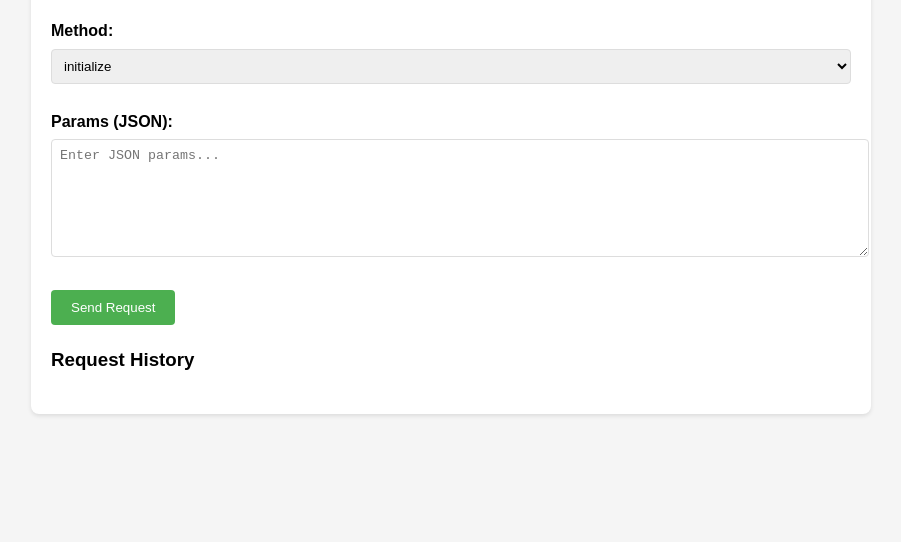
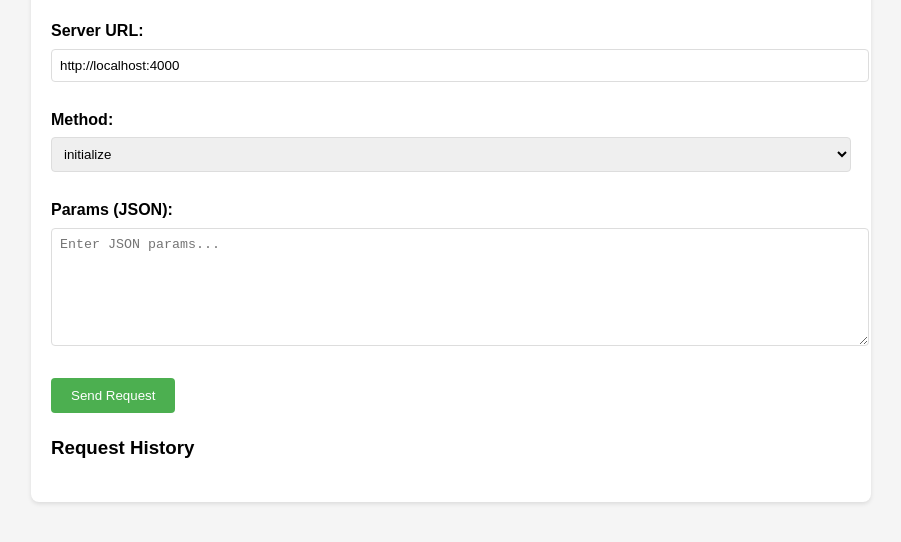
Before and after one commit to play-grounds/mcp, a website: page index.html in a window 1280 px wide. Shown: the part 116-658 px from the top of the page, without its empty margins (189-1090 px from the left). Drawn offline with nearby package versions, Linux system fonts and the light colour scheme.

Commit message:
add server input box

```diff
--- a/index.html
+++ b/index.html
@@ -18,6 +18,7 @@
         const [response, setResponse] = useState(null)
         const [error, setError] = useState(null)
         const [history, setHistory] = useState([])
+        const [serverUrl, setServerUrl] = useState('http://localhost:4000')
 
         const sendRequest = async () => {
           try {
@@ -28,7 +29,7 @@
               params: params ? JSON.parse(params) : undefined
             }
 
-            const response = await fetch('http://localhost:4000', {
+            const response = await fetch(serverUrl, {
               method: 'POST',
               headers: {
                 'Content-Type': 'application/json'
@@ -58,6 +59,15 @@
             <h1>JSON-RPC Client</h1>
 
             <div class="request-form">
+              <div class="form-group">
+                <label>Server URL:</label>
+                <input
+                  type="text"
+                  value=${serverUrl}
+                  onChange=${e => setServerUrl(e.target.value)}
+                />
+              </div>
+
               <div class="form-group">
                 <label>Method:</label>
                 <select
@@ -142,7 +152,8 @@ Response: ${JSON.stringify(entry.response, null, 2)}</pre
               font-weight: bold;
             }
             select,
-            textarea {
+            textarea,
+            input[type='text'] {
               width: 100%;
               padding: 8px;
               border: 1px solid #ddd;
```
